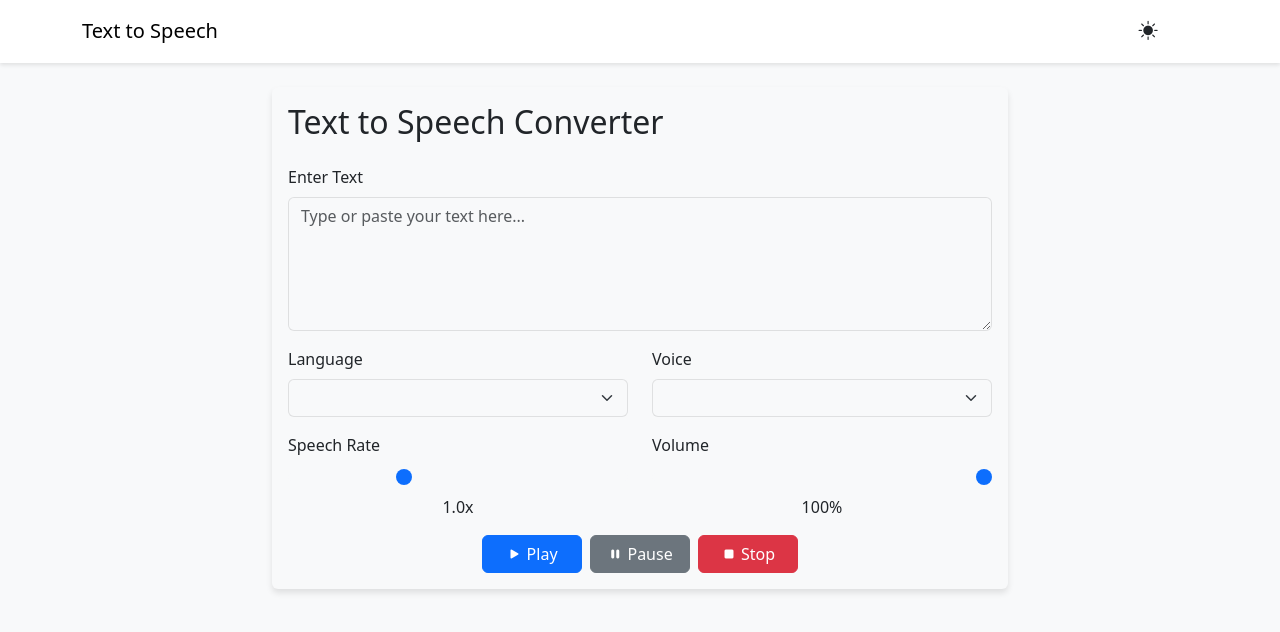
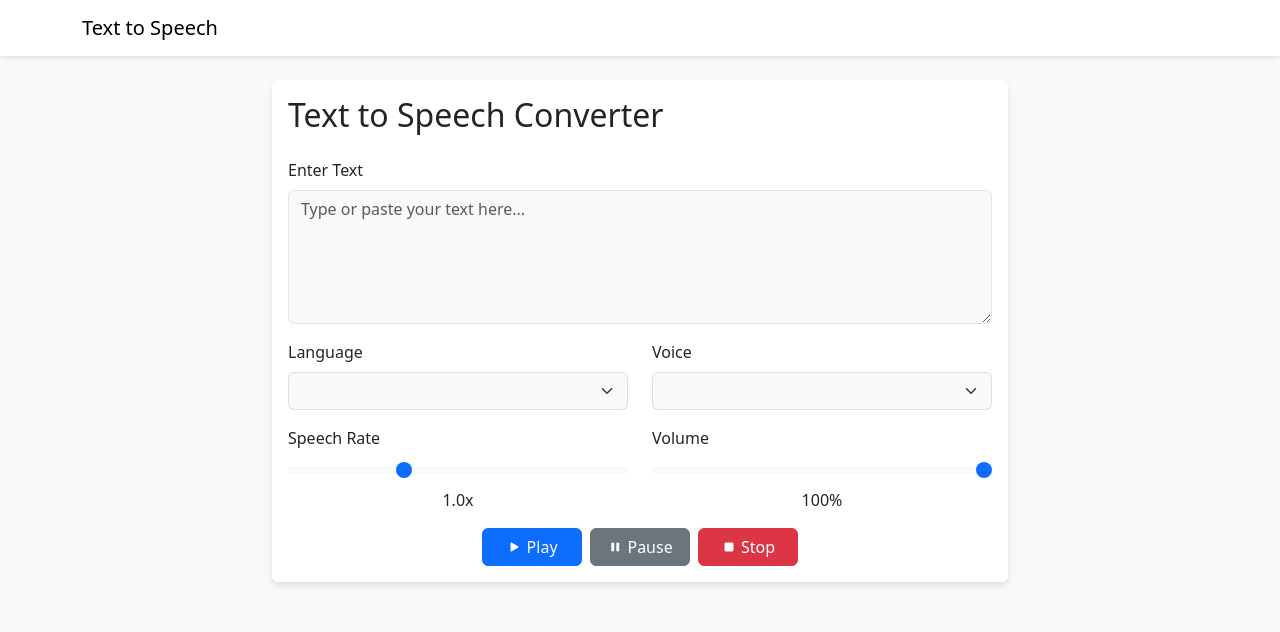
Before and after one commit to The-Scriber-Experience/text-to-speech, a Flask app: page / in a window 1280 px wide. Shown: the top 632 px of the page. Run offline with Flask 3, Linux system fonts and the light colour scheme; lists and menus that the app fills with data are empty; some libraries are stand-ins or nearby versions.

Commit message:
Agent query: Please verify: 1. The application is using a light theme 2. The theme toggle button is removed 3. The text-to-speech functionality is working correctly

```diff
--- a/static/css/style.css
+++ b/static/css/style.css
@@ -1,51 +1,30 @@
-:root[data-bs-theme="light"] {
-    --bs-body-bg: #f8f9fa;
-    --bs-body-color: #212529;
-    --bs-card-bg: #ffffff;
-}
-
-:root[data-bs-theme="dark"] {
-    --bs-body-bg: #212529;
-    --bs-body-color: #f8f9fa;
-    --bs-card-bg: #2c3034;
-}
-
 body {
-    transition: background-color 0.3s ease;
+    background-color: #f8f9fa;
+    color: #212529;
 }
 
 .navbar {
-    background-color: var(--bs-card-bg);
+    background-color: #ffffff;
     box-shadow: 0 2px 4px rgba(0,0,0,0.1);
 }
 
 .card {
-    background-color: var(--bs-card-bg);
+    background-color: #ffffff;
     border: none;
     box-shadow: 0 4px 6px rgba(0,0,0,0.1);
 }
 
-#theme-toggle {
-    padding: 0.5rem;
-    color: var(--bs-body-color);
-}
-
-.theme-icon-dark,
-.theme-icon-light {
-    font-size: 1.2rem;
-}
-
 .form-control,
 .form-select {
-    background-color: var(--bs-body-bg);
-    color: var(--bs-body-color);
+    background-color: #f8f9fa;
+    color: #212529;
     border-color: rgba(0,0,0,0.1);
 }
 
 .form-control:focus,
 .form-select:focus {
-    background-color: var(--bs-body-bg);
-    color: var(--bs-body-color);
+    background-color: #f8f9fa;
+    color: #212529;
 }
 
 .btn {
--- a/static/js/theme.js
+++ /dev/null
@@ -1,29 +0,0 @@
-document.addEventListener('DOMContentLoaded', () => {
-    const themeToggle = document.getElementById('theme-toggle');
-    const darkIcon = document.querySelector('.theme-icon-dark');
-    const lightIcon = document.querySelector('.theme-icon-light');
-
-    // Check for saved theme preference or default to light
-    const savedTheme = localStorage.getItem('theme') || 'light';
-    document.documentElement.setAttribute('data-bs-theme', savedTheme);
-    updateThemeIcons(savedTheme);
-
-    themeToggle.addEventListener('click', () => {
-        const currentTheme = document.documentElement.getAttribute('data-bs-theme');
-        const newTheme = currentTheme === 'light' ? 'dark' : 'light';
-
-        document.documentElement.setAttribute('data-bs-theme', newTheme);
-        localStorage.setItem('theme', newTheme);
-        updateThemeIcons(newTheme);
-    });
-
-    function updateThemeIcons(theme) {
-        if (theme === 'dark') {
-            darkIcon.classList.remove('d-none');
-            lightIcon.classList.add('d-none');
-        } else {
-            darkIcon.classList.add('d-none');
-            lightIcon.classList.remove('d-none');
-        }
-    }
-});
--- a/templates/base.html
+++ b/templates/base.html
@@ -1,5 +1,5 @@
 <!DOCTYPE html>
-<html lang="en" data-bs-theme="light">
+<html lang="en">
 <head>
     <meta charset="UTF-8">
     <meta name="viewport" content="width=device-width, initial-scale=1.0">
@@ -12,10 +12,6 @@
     <nav class="navbar navbar-expand-lg">
         <div class="container">
             <a class="navbar-brand" href="/">Text to Speech</a>
-            <button class="btn btn-link" id="theme-toggle">
-                <i class="bi bi-moon-fill theme-icon-dark d-none"></i>
-                <i class="bi bi-sun-fill theme-icon-light"></i>
-            </button>
         </div>
     </nav>
 
@@ -24,7 +20,6 @@
     </main>
 
     <script src="https://cdn.jsdelivr.net/npm/bootstrap@5.3.0/dist/js/bootstrap.bundle.min.js"></script>
-    <script src="{{ url_for('static', filename='js/theme.js') }}"></script>
     {% block scripts %}{% endblock %}
 </body>
 </html>
```
